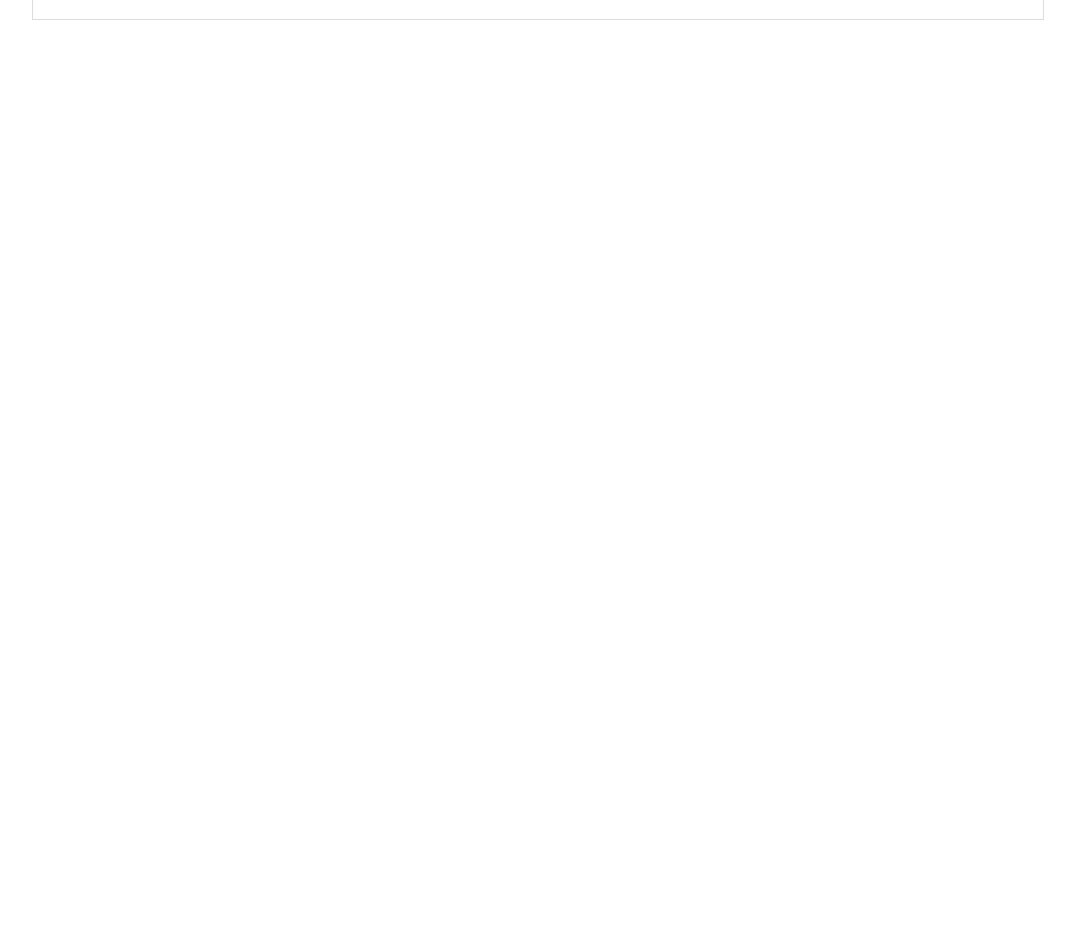
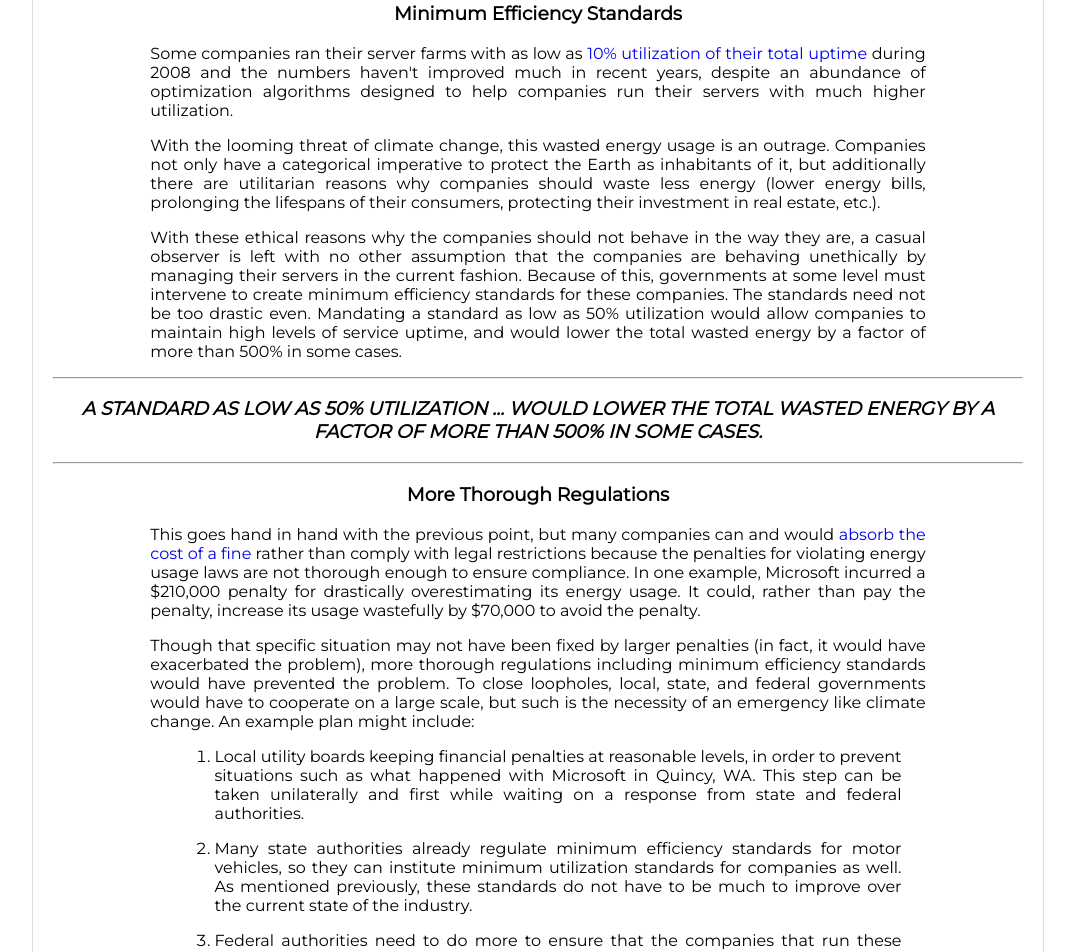
Before and after one commit to bklein18/blaw, a Next.js app: page / in a window 1280 px wide. Shown: the part 2320-3272 px from the top of the page, without its empty margins (102-1177 px from the left). Before the commit the page ends 2348 px from the top, so only its background shows below. Built offline with nearby package versions, Linux system fonts and the light colour scheme.

Commit message:
Finished policy proposals for website

```diff
--- a/pages/index.js
+++ b/pages/index.js
@@ -49,8 +49,92 @@ export default function Index() {
           taxes, the administrative branch of the govenment has a duty to close
           that loophole.
         </p>
-        {/* <h3>Minimum Efficiency Standards</h3>
-        <p>Companies </p> */}
+        <h3>Minimum Efficiency Standards</h3>
+        <p>
+          Some companies ran their server farms with as low as{" "}
+          <a href="https://www.nytimes.com/2012/09/23/technology/data-centers-waste-vast-amounts-of-energy-belying-industry-image.html?auth=login-email&login=email">
+            10% utilization of their total uptime
+          </a>{" "}
+          during 2008 and the numbers haven't improved much in recent years,
+          despite an abundance of optimization algorithms designed to help
+          companies run their servers with much higher utilization.
+        </p>
+        <p>
+          With the looming threat of climate change, this wasted energy usage is
+          an outrage. Companies not only have a categorical imperative to
+          protect the Earth as inhabitants of it, but additionally there are
+          utilitarian reasons why companies should waste less energy (lower
+          energy bills, prolonging the lifespans of their consumers, protecting
+          their investment in real estate, etc.).
+        </p>
+        <p>
+          With these ethical reasons why the companies should not behave in the
+          way they are, a casual observer is left with no other assumption that
+          the companies are behaving unethically by managing their servers in
+          the current fashion. Because of this, governments at some level must
+          intervene to create minimum efficiency standards for these companies.
+          The standards need not be too drastic even. Mandating a standard as
+          low as 50% utilization would allow companies to maintain high levels
+          of service uptime, and would lower the total wasted energy by a factor
+          of more than 500% in some cases.
+        </p>
+        <hr />
+        <h3>
+          <em>
+            A STANDARD AS LOW AS 50% UTILIZATION ... WOULD LOWER THE TOTAL
+            WASTED ENERGY BY A FACTOR OF MORE THAN 500% IN SOME CASES.
+          </em>
+        </h3>
+        <hr />
+        <h3>More Thorough Regulations</h3>
+        <p>
+          This goes hand in hand with the previous point, but many companies can
+          and would{" "}
+          <a href="https://www.nytimes.com/2012/09/24/technology/data-centers-in-rural-washington-state-gobble-power.html">
+            absorb the cost of a fine
+          </a>{" "}
+          rather than comply with legal restrictions because the penalties for
+          violating energy usage laws are not thorough enough to ensure
+          compliance. In one example, Microsoft incurred a $210,000 penalty for
+          drastically overestimating its energy usage. It could, rather than pay
+          the penalty, increase its usage wastefully by $70,000 to avoid the
+          penalty.
+        </p>
+        <p>
+          Though that specific situation may not have been fixed by larger
+          penalties (in fact, it would have exacerbated the problem), more
+          thorough regulations including minimum efficiency standards would have
+          prevented the problem. To close loopholes, local, state, and federal
+          governments would have to cooperate on a large scale, but such is the
+          necessity of an emergency like climate change. An example plan might
+          include:
+        </p>
+        <ol>
+          <li>
+            Local utility boards keeping financial penalties at reasonable
+            levels, in order to prevent situations such as what happened with
+            Microsoft in Quincy, WA. This step can be taken unilaterally and
+            first while waiting on a response from state and federal
+            authorities.
+          </li>
+          <li>
+            Many state authorities already regulate minimum efficiency standards
+            for motor vehicles, so they can institute minimum utilization
+            standards for companies as well. As mentioned previously, these
+            standards do not have to be much to improve over the current state
+            of the industry.
+          </li>
+          <li>
+            Federal authorities need to do more to ensure that the companies
+            that run these data centers cannot escape the liability that they do
+            have with reorganization. As mentioned previously, companies can
+            escape tax liability through changing their classification under tax
+            law. By making more stringent regulations as to what types of
+            business can be considered REITs, the government can use the tax
+            revenues to actually improve the environment, in whatever way the
+            democratically elected leaders see fit for the country.
+          </li>
+        </ol>
       </MainLayout>
       <style jsx>{`
         p {
@@ -59,8 +143,12 @@ export default function Index() {
         }
 
         ol {
-          margin: 0 10% 1em;
+          margin: 0 12.5% 1em;
           text-align: justify;
+        }
+
+        ol > li {
+          margin-bottom: 1em;
         }
 
         a {
```
